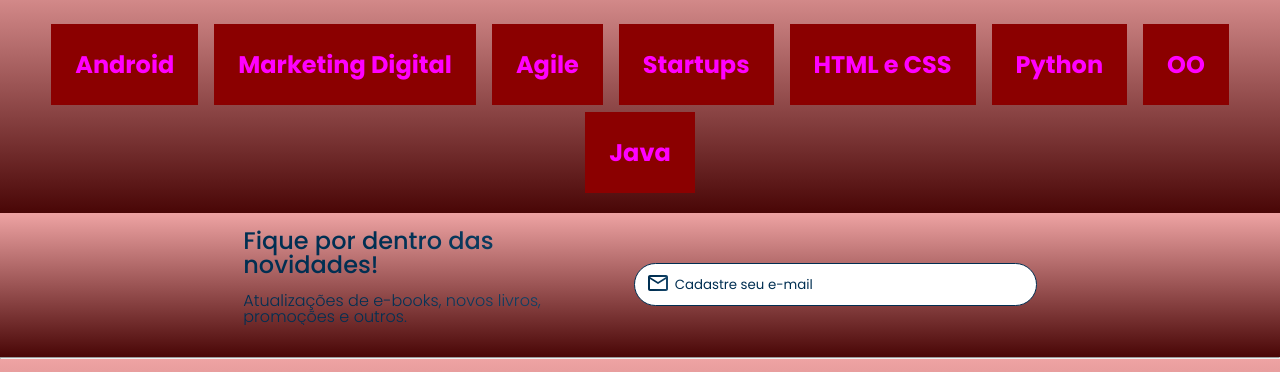
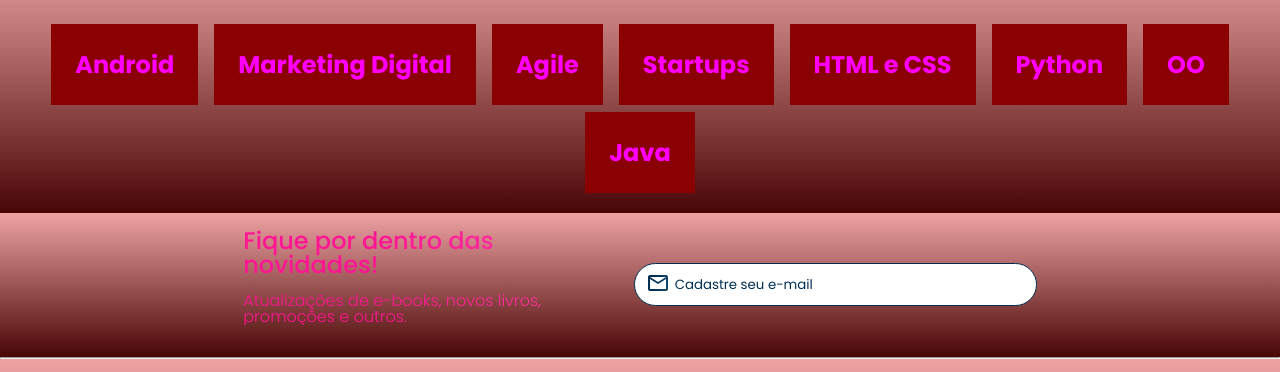
Before and after one commit to luanagoncalvesks/mobilefirst, a plain HTML site: page index.html in a window 1280 px wide. Shown: the part 2142-2514 px from the top of the page. Drawn offline with nearby package versions, Linux system fonts and the light colour scheme.

Commit message:
Update styles.css

```diff
--- a/styles.css
+++ b/styles.css
@@ -9,7 +9,7 @@
     --cor-de-fundo: #EBECEE;
     --branco: #FF00FF;
     --laranja: #8b0000;
-    --azul-degrade: linear-gradient(97.54deg, #002F52 35.49%, #326589 165.37%);
+    --azul-degrade: linear-gradient(97.54deg, #FF1493 35.49%, #FF69B4 165.37%);
     --fonte-principal: "Poppins";
     --azul: #002F52;
     --fonte-secundario: "Josefin Sans";
```
